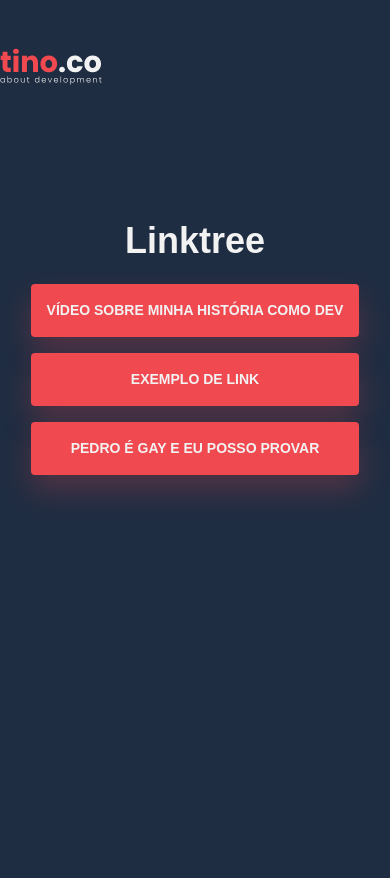
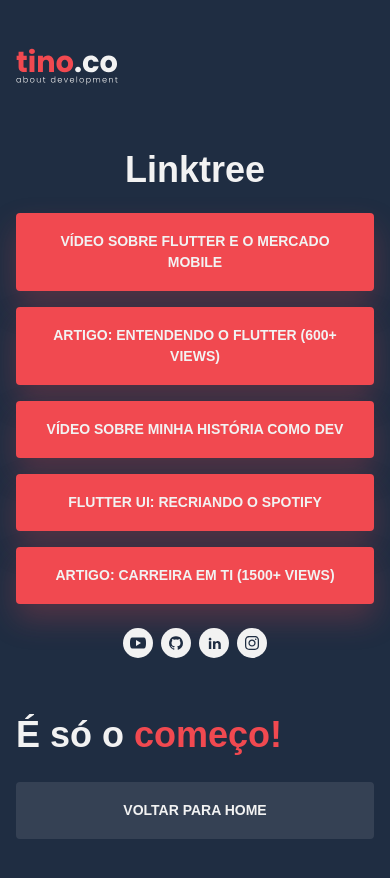
Before and after one commit to victor-tinoco/portfolio, a plain HTML site: page linktree_temp/index.html in a window 390 px wide. Drawn offline with Linux system fonts and the light colour scheme.

Commit message:
links, mobile and icons

```diff
--- a/linktree_temp/css/reset.css
+++ b/linktree_temp/css/reset.css
@@ -13,7 +13,8 @@ body {
 input:focus,
 select:focus,
 textarea:focus,
-button:focus {
+button:focus,
+a:focus {
   outline: none;
 }
 
--- a/linktree_temp/css/style.css
+++ b/linktree_temp/css/style.css
@@ -1,14 +1,20 @@
 :root {
   --color-marine: #1F2D42;
   --colors-aurore: #F14950;
-  --colors-aurore-hover: #f0393f;
+  --colors-aurore-hover: #d33f44;
   --colors-light: #F2F2F2;
+  --colors-light-hover: #d3d3d3;
+  --color-transparent-light: rgba(242, 242, 242, 0.10);
+  --color-transparent-light-hover: rgba(242, 242, 242, 0.15);
 
   --shadow-aurore: 0px 15px 30px rgba(241, 73, 80, 0.25);
 
   --container-width: 730px;
   --line-height: 150%;
   --poppins-font: 'Poppins';
+
+  --transition-ease: all 0.3s ease 0s;
+  --mobile-size: 800px;
 }
 
 @font-face {
@@ -38,31 +44,74 @@ body {
   line-height: var(--line-height);
 }
 
+.container {
+  margin-left: auto;
+  margin-right: auto;
+  max-width: var(--container-width);
+}
+
+@media (max-width: 800px) {
+  .container {
+    margin-left: 16px;
+    margin-right: 16px;
+  }
+}
+
 /* 1. Components */
 .button--primary {
+  display: inline-block;
+  width: 100%;
   background-color: var(--colors-aurore);
   color: var(--colors-light);
   box-shadow: var(--shadow-aurore);
   font-size: 14px;
   font-weight: bold;
   text-transform: uppercase;
+  transition: var(--transition-ease);
+  text-decoration: none;
   line-height: var(--line-height);
   border-radius: 4px;
-  padding: 16px;
+  padding: 18px;
+  text-align: center;
   border: none;
-  width: 100%;
-  max-width: 350px;
+  box-sizing: border-box;
 }
 
 .button--primary:hover {
   background-color: var(--colors-aurore-hover);
+  transition: var(--transition-ease);
+  cursor: pointer;
+}
+
+.button--secondary {
+  box-sizing: border-box;
+  transition: var(--transition-ease);
+  display: inline-block;
+  width: 100%;
+  background-color: var(--color-transparent-light);
+  color: var(--colors-light);
+  font-size: 14px;
+  font-weight: bold;
+  text-transform: uppercase;
+  line-height: var(--line-height);
+  text-decoration: none;
+  border-radius: 4px;
+  padding: 18px;
+  border: none;
+  text-align: center;
+  width: 100%;
+  height: fit-content;
+}
+
+.button--secondary:hover {
+  background-color: var(--color-transparent-light-hover);
+  transition: var(--transition-ease);
   cursor: pointer;
 }
 
 /* 2. Header */
 .header {
-  margin: 40px auto 0;
-  max-width: var(--container-width);
+  margin-top: 40px;
 }
 
 .header__logo {
@@ -71,8 +120,7 @@ body {
 
 /* 3. Content */
 .content {
-  margin: 121px auto 0;
-  max-width: var(--container-width);
+  margin-top: 100px;
   display: flex;
   flex-direction: column;
   align-items: center;
@@ -87,8 +135,80 @@ body {
   display: flex;
   flex-direction: column;
   margin-top: 16px;
+  max-width: 450px;
+  width: 100%;
 }
 
 .links__item:not(:first-child) {
   margin-top: 16px;
 }
+
+.social-links {
+  margin-top: 24px;
+  display: flex;
+}
+
+.social-links__item a {
+  display: flex;
+  justify-content: center;
+  align-items: center;
+  background-color: var(--colors-light);
+  width: 30px;
+  height: 30px;
+  border-radius: 30px;
+}
+
+.social-links__item a:hover {
+  background-color: var(--colors-light-hover);
+}
+
+.social-links__item:not(:first-child) {
+  margin-left: 8px;
+}
+
+@media (max-width: 800px) {
+  .content {
+    margin-top: 50px;
+  }
+}
+
+/* 4. Footer */
+.footer {
+  margin-top: 100px;
+  margin-bottom: 100px;
+  display: flex;
+  justify-content: space-between;
+  align-items: center;
+}
+
+.footer__explanation {
+  font-size: 48px;
+  line-height: var(--line-height);
+}
+
+.footer__explanation span {
+  color: var(--colors-aurore);
+}
+
+.footer__button {
+  max-width: 250px;
+}
+
+@media (max-width: 800px) {
+  .footer {
+    margin-top: 50px;
+    margin-bottom: 50px;
+    flex-direction: column;
+    align-items: start;
+  }
+
+  .footer__explanation {
+    font-size: 36px;
+  }
+
+  .footer__button {
+    margin-top: 20px;
+    max-width: none;
+    width: 100%;
+  }
+}
--- a/linktree_temp/index.html
+++ b/linktree_temp/index.html
@@ -11,18 +11,32 @@
   <link rel="stylesheet" href="css/reset.css">
 </head>
 <body>
-  <header class="header">
+  <header class="container header">
     <img class="header__logo" src="img/logo.svg" alt="Logo">
   </header>
 
-  <div class="content">
+  <div class="container content">
     <h1 class="content__title">Linktree</h1>
 
     <ul class="links">
-      <li class="links__item"><button class="button--primary">VÍDEO SOBRE MINHA HISTÓRIA COMO DEV</button></li>
-      <li class="links__item"><button class="button--primary">EXEMPLO DE LINK</button></li>
-      <li class="links__item"><button class="button--primary">PEDRO É GAY E EU POSSO PROVAR</button></li>
+      <li class="links__item"><a href="https://www.youtube.com/watch?v=fJvMzffdKVE" class="button--primary">Vídeo sobre Flutter e o mercado mobile</a></li>
+      <li class="links__item"><a href="https://blog.iteris.com.br/flutter-queridinho-desenvolvimento-mobile/" class="button--primary">Artigo: Entendendo o Flutter (600+ views)</a></li>
+      <li class="links__item"><a href="https://www.youtube.com/watch?v=SqXYPGA1YsA" class="button--primary">Vídeo sobre minha história como Dev</a></li>
+      <li class="links__item"><a href="https://www.youtube.com/watch?v=SqXYPGA1YsA" class="button--primary">Flutter UI: Recriando o spotify</a></li>
+      <li class="links__item"><a href="https://blog.iteris.com.br/o-que-nao-te-contaram-sobre-carreira-em-ti/" class="button--primary">Artigo: Carreira em TI (1500+ views)</a></li>
+    </ul>
+
+    <ul class="social-links">
+      <li class="social-links__item"><a href="https://www.youtube.com/channel/UCqXcTTMLNnykfoTivsRuwIA"><img src="img/icons/youtube.svg" alt="Ícone do YouTube"></a></li>
+      <li class="social-links__item"><a href="https://github.com/victrmart"><img src="img/icons/github.svg" alt="Ícone do GitHub"></a></li>
+      <li class="social-links__item"><a href="https://www.linkedin.com/in/victormartinstinoco/"><img src="img/icons/linkedin.svg" alt="Ícone do LinkedIn"></a></li>
+      <li class="social-links__item"><a href="https://www.instagram.com/victrtinoco/"><img src="img/icons/instagram.svg" alt="Ícone do Instagram"></a></li>
     </ul>
   </div>
+
+  <footer class="container footer">
+    <h3 class="footer__explanation">É só o <span>começo!</span></h3>
+    <a href="" class="button--secondary footer__button">Voltar para home</a>
+  </footer>
 </body>
 </html>
```
Also changed, not shown: linktree_temp/img/icons/github.svg (added), linktree_temp/img/icons/instagram.svg (added), linktree_temp/img/icons/language.svg (added), linktree_temp/img/icons/linkedin.svg (added), linktree_temp/img/icons/youtube.svg (added), 1 other file.
